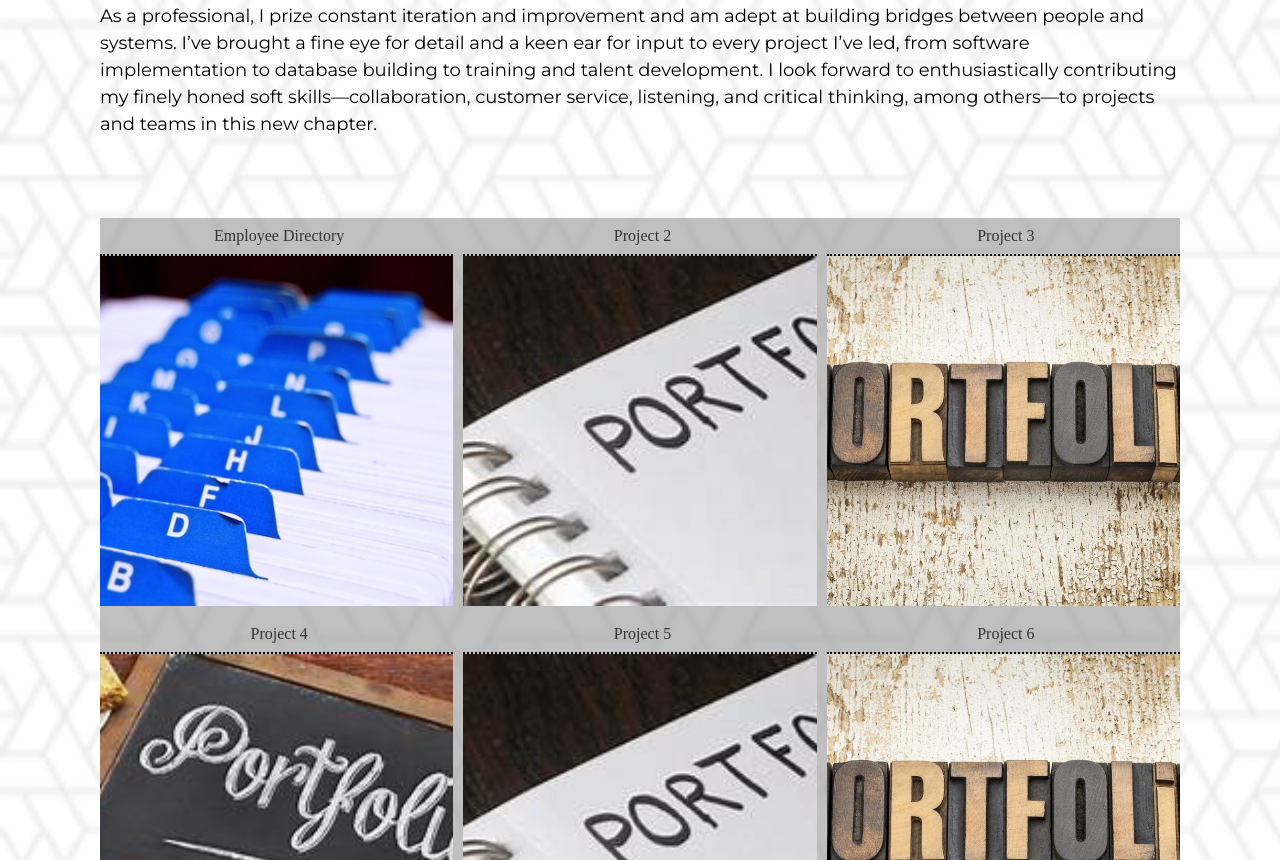
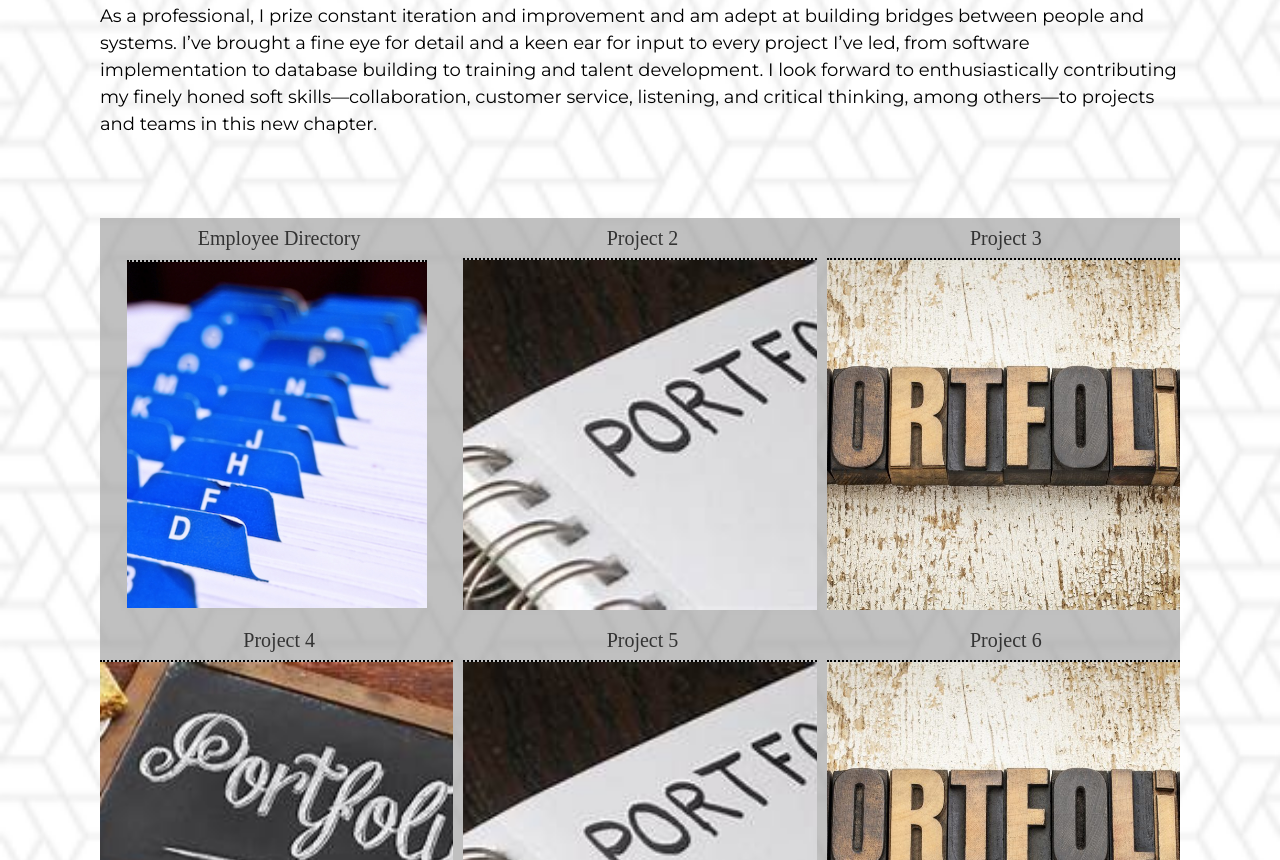
Before and after one commit to kymiddleton/Portfolio_Wk5, a plain HTML site: page index.html in a window 1280 px wide. Shown: the part 395-1255 px from the top of the page. Drawn offline with Linux system fonts and the light colour scheme.

Commit message:
directory project link working properly

```diff
--- a/index.html
+++ b/index.html
@@ -60,12 +60,12 @@
   </section>
 
   <main>
+
     <div class="box one">
       <h4>Employee Directory</h4>
-      <div class="image a">
-        <a href="https://kymiddleton.github.io/EmployeeDirectory_Wk2/" target="_blank" alt="Employee Directory"></a>
-      </div>
-    </div>
+      <a href="https://kymiddleton.github.io/EmployeeDirectory_Wk2/" target="_blank" alt="Employee Directory">
+      <div class="image a"></div>
+    </div></a>
 
     <div class="box two">
       <h4>Project 2</h4>
--- a/style.css
+++ b/style.css
@@ -69,6 +69,7 @@ h3 {
 }
 
 h4 {
+    font-size: 20px;
     padding-top: 10px;
     padding-bottom: 10px;
     padding-left: 5px;
@@ -102,6 +103,13 @@ main {
 }
 
 .a {
+    display: block;
+    margin-left: auto;
+    margin-right: auto;
+    width: 85%;
+    max-height: 200px;
+    /* vertical-align: middle; */
+    padding-top: 146px;
     background: url("Roladex1.jpg");
 }
 
```
